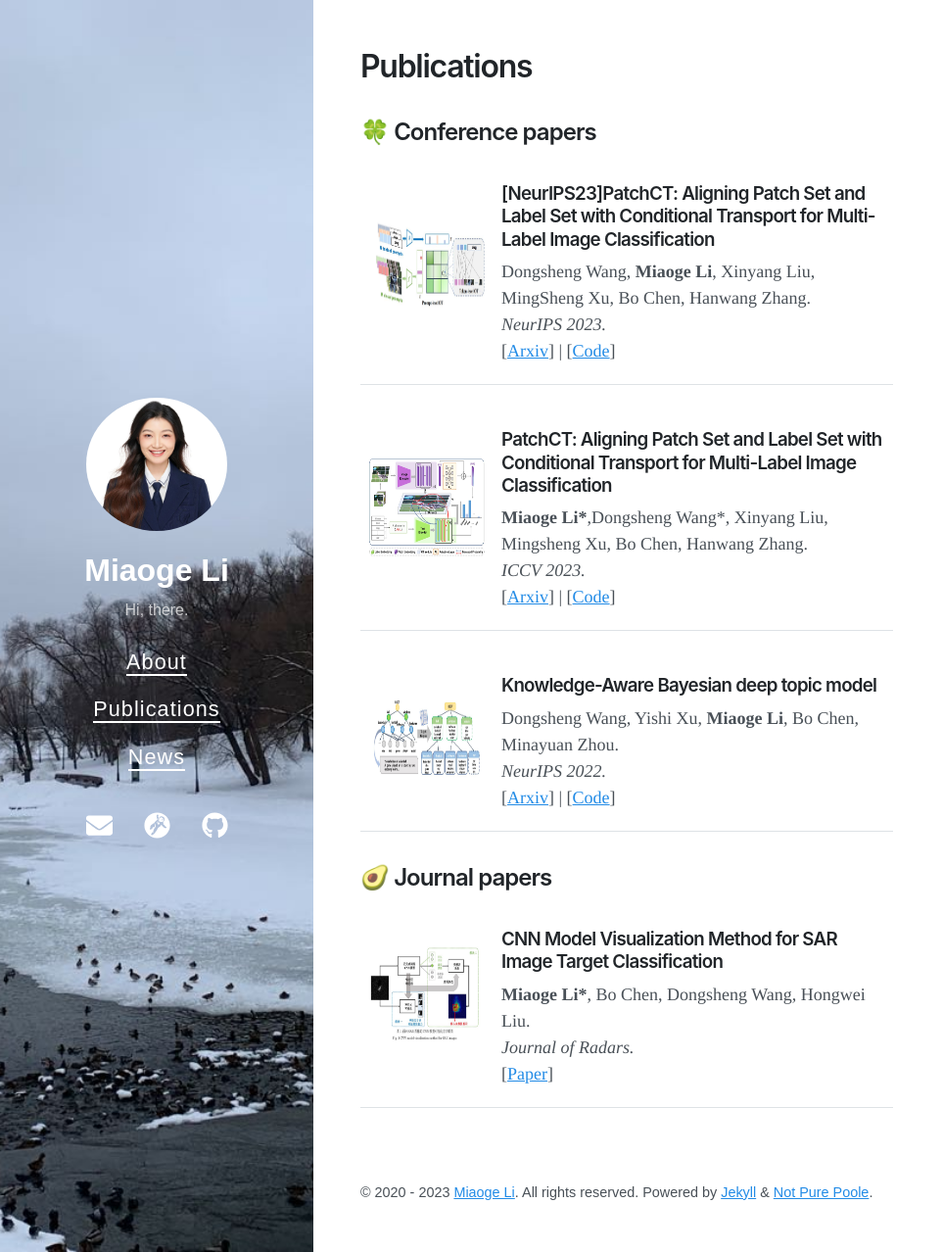
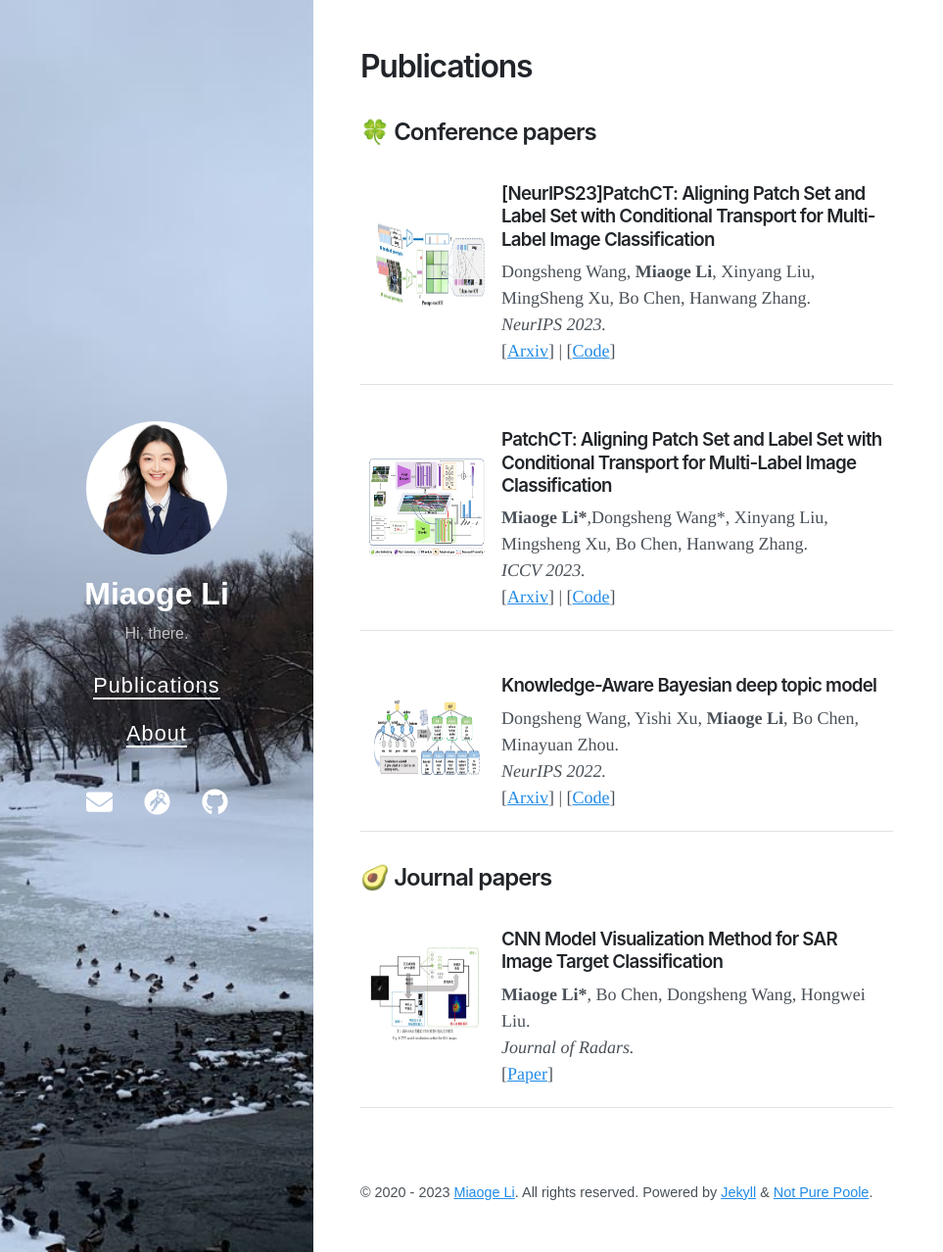
Before and after one commit to keepgoingjkg/keepgoingjkg.github.io, a Jekyll site: the page built from index.html, in a window 1280 px wide and 1278 px high. Shown: the whole window at 98% size, without its empty margins (0-963 px from the left). Built offline with Jekyll 4.4.1, drawn with Linux system fonts in a browser that asks for light colours; nearby versions of some CDN libraries; the list of posts is cut into pages by our own code.

Commit message:
Update navigation.yml

```diff
--- a/_data/navigation.yml
+++ b/_data/navigation.yml
@@ -1,6 +1,4 @@
+- title: Publications
+  url: /about/
 - title: About
-  url: /about/
-- title: Publications
   url: /
-- title: News
-- url: /
```
